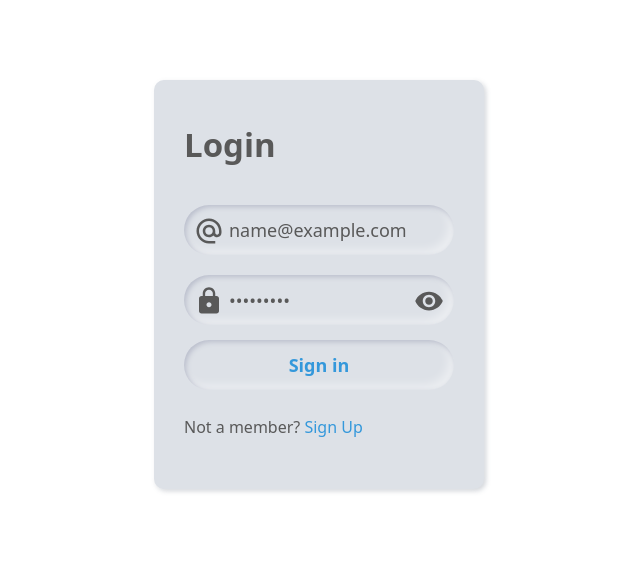
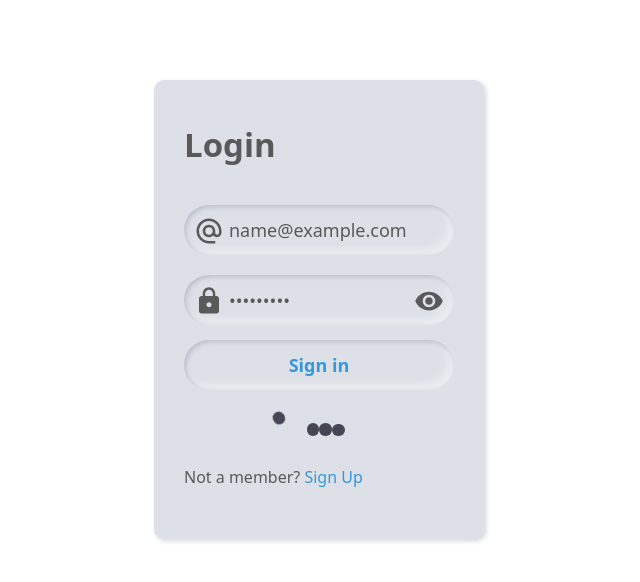
Before and after one commit to honeypathkar/Chat-Application, a React (Vite) app: page /login in a window 1280 px wide. Both pictures are taken after typing "name@example.com", "Sample123" into the empty fields and a click on the button "Sign in". Shown: the top 582 px of the page, without its empty margins (321-961 px from the left). Built offline with nearby package versions, Linux system fonts and the light colour scheme; no server answers.

Commit message:
Adding loader when sign in or sign up

```diff
--- /dev/null
+++ b/src/components/Loader.jsx
@@ -0,0 +1,15 @@
+import React from "react";
+import "./style.css"
+
+export default function Loader() {
+  return (
+    <div>
+      <div className="newtons-cradle">
+        <div className="newtons-cradle__dot"></div>
+        <div className="newtons-cradle__dot"></div>
+        <div className="newtons-cradle__dot"></div>
+        <div className="newtons-cradle__dot"></div>
+      </div>
+    </div>
+  );
+}
--- a/src/components/style.css
+++ b/src/components/style.css
@@ -29,3 +29,75 @@ input:hover {
         width: 100%;
     }
 }
+
+.newtons-cradle {
+    --uib-size: 50px;
+    --uib-speed: 1.2s;
+    --uib-color: #474554;
+    position: relative;
+    display: flex;
+    align-items: center;
+    justify-content: center;
+    width: var(--uib-size);
+    height: var(--uib-size);
+}
+
+.newtons-cradle__dot {
+    position: relative;
+    display: flex;
+    align-items: center;
+    height: 100%;
+    width: 25%;
+    transform-origin: center top;
+}
+
+.newtons-cradle__dot::after {
+    content: '';
+    display: block;
+    width: 100%;
+    height: 25%;
+    border-radius: 50%;
+    background-color: var(--uib-color);
+}
+
+.newtons-cradle__dot:first-child {
+    animation: swing var(--uib-speed) linear infinite;
+}
+
+.newtons-cradle__dot:last-child {
+    animation: swing2 var(--uib-speed) linear infinite;
+}
+
+@keyframes swing {
+    0% {
+        transform: rotate(0deg);
+        animation-timing-function: ease-out;
+    }
+
+    25% {
+        transform: rotate(70deg);
+        animation-timing-function: ease-in;
+    }
+
+    50% {
+        transform: rotate(0deg);
+        animation-timing-function: linear;
+    }
+}
+
+@keyframes swing2 {
+    0% {
+        transform: rotate(0deg);
+        animation-timing-function: linear;
+    }
+
+    50% {
+        transform: rotate(0deg);
+        animation-timing-function: ease-out;
+    }
+
+    75% {
+        transform: rotate(-70deg);
+        animation-timing-function: ease-in;
+    }
+}
--- a/src/pages/Login.jsx
+++ b/src/pages/Login.jsx
@@ -7,11 +7,13 @@ import VisibilityOffIcon from "@mui/icons-material/VisibilityOff";
 import { signInWithEmailAndPassword } from "firebase/auth";
 import { auth } from "../firebase";
 import { useNavigate, Link } from "react-router-dom";
+import Loader from "../components/Loader";
 
 export default function Login() {
   const [show, setShow] = useState(false);
   const [err, setErr] = useState(false);
   const navigate = useNavigate();
+  const [loading, setLoading] = useState(false);
 
   const handleSubmit = async (e) => {
     e.preventDefault();
@@ -19,8 +21,10 @@ export default function Login() {
     const email = e.target[0].value;
     const password = e.target[1].value;
     try {
+      setLoading(true);
       await signInWithEmailAndPassword(auth, email, password);
       navigate("/");
+      setLoading(false);
     } catch (err) {
       setErr(true);
     }
@@ -67,6 +71,7 @@ export default function Login() {
             </span>
           </div>
           <button className="button">Sign in</button>
+          <div className="flex justify-center">{loading && <Loader />}</div>
           {err && <span>Something Went Wrong</span>}
           <div className="sign-up">
             Not a member?
--- a/src/pages/Register.jsx
+++ b/src/pages/Register.jsx
@@ -11,11 +11,13 @@ import { auth, db, storage } from "../firebase";
 import { ref, uploadBytesResumable, getDownloadURL } from "firebase/storage";
 import { doc, setDoc } from "firebase/firestore";
 import { Link, useNavigate } from "react-router-dom";
+import Loader from "../components/Loader";
 
 export default function Login() {
   const [show, setShow] = useState(false);
   const [err, setErr] = useState(false);
   const navigate = useNavigate();
+  const [loading, setLoading] = useState(false);
 
   const handleSubmit = async (e) => {
     e.preventDefault();
@@ -30,11 +32,13 @@ export default function Login() {
       const storageRef = ref(storage, userName);
 
       const uploadTask = uploadBytesResumable(storageRef, file);
+
       uploadTask.on(
         (err) => {
           setErr(true);
         },
         () => {
+          setLoading(true);
           getDownloadURL(uploadTask.snapshot.ref).then(async (downloadURL) => {
             await updateProfile(res.user, {
               displayName: userName,
@@ -48,6 +52,7 @@ export default function Login() {
             });
             await setDoc(doc(db, "userChats", res.user.uid), {});
             navigate("/");
+            setLoading(false);
           });
         }
       );
@@ -125,6 +130,7 @@ export default function Login() {
             </div>
           </div>
           <button className="button">Sign Up</button>
+          <div className="flex justify-center">{loading && <Loader />}</div>
           {err && <span>Something Went Wrong</span>}
           <div className="sign-up">
             Already Have an Account ?<Link to="/login"> Sign In</Link>
```
